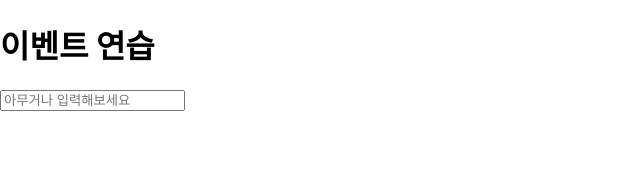
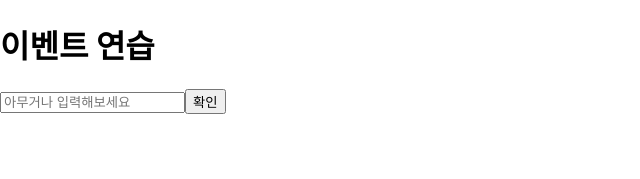
Before and after one commit to seungbeen803/2023ReactStudy, a React (Create React App) app: page / in a window 1280 px wide. Shown: the top 179 px of the page, without its empty margins (0-640 px from the left). Built offline with nearby package versions, Linux system fonts and the light colour scheme.

Commit message:
버튼을 누를 때 comment 값을 공백으로 설정

```diff
--- a/src/EventPractice.js
+++ b/src/EventPractice.js
@@ -20,7 +20,16 @@ class EventPractice extends Component {
             });
           }}
         />
-        <h2>{this.state.message}</h2>
+        <button
+          onClick={() => {
+            alert(this.state.message);
+            this.setState({
+              message: "",
+            });
+          }}
+        >
+          확인
+        </button>
       </div>
     );
   }
```
